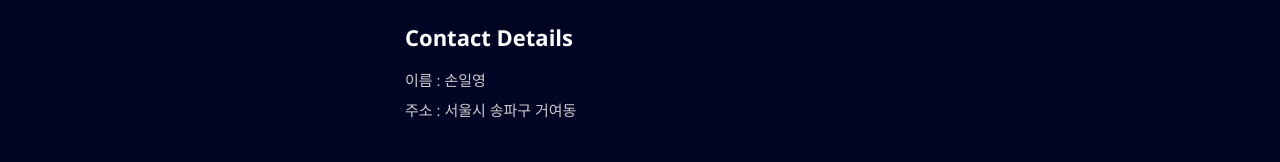
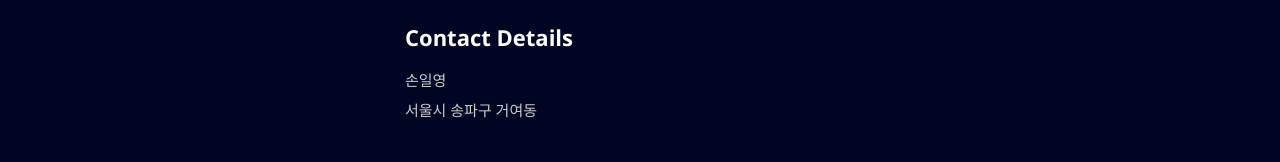
Before and after one commit to sonilyoung/portfolio1, a React (Create React App) app: page / in a window 1280 px wide. Shown: the part 1095-1257 px from the top of the page. Built offline with nearby package versions, Linux system fonts and the light colour scheme.

Commit message:
텍스트수정

```diff
--- a/public/resumeData.json
+++ b/public/resumeData.json
@@ -1,6 +1,6 @@
 {
   "main": {
-    "name":"이름 : 손일영",
+    "name":"손일영",
     "description":"웹개발자로 14년의 다양한 경력을 보유하고 있으며, <br> DBMS 및 다양한 프로그래밍 언어와 프레임워크에 능숙합니다",
     "image":"profilepic.jpg",
     "bio":" 주요 기술로는 Oracle, REACT, VUE3, Java, JSP, iBATIS, Maria DB, Spring Boot, PostgreSQL, Oracle DB 등이 있습니다. 팀원들과 협업하여 문제를 해결하고 새로운 기술을 학습하는 것을 즐깁니다. 업계에서 인정받는 프로젝트 경험으로 소통 능력과 문제 해결 능력을 갖췄습니다. 성실하고 책임감이 강한 저는 항상 최선을 다해 일을 처리하고 성과를 이루어냅니다. 기술력을 끊임없이 향상시키며 항상 도전하는 자세로 업무에 임하고 있습니다. 협업을 통해 팀의 목표를 달성하고, 성공적인 프로젝트를 위해 최선을 다할 것을 약속드립니다.",
@@ -10,7 +10,7 @@
     "github":"https://github.com/nordicgiant2/react-nice-resume",
     "project":"https://github.com/nordicgiant2/react-nice-resume",
     "address":{
-      "street":"주소 : 서울시 송파구 거여동",
+      "street":"서울시 송파구 거여동",
       "city":"",
       "state":"",
       "zip": ""
--- a/src/Components/Contact.js
+++ b/src/Components/Contact.js
@@ -74,7 +74,7 @@ class Contact extends Component {
     if (messageStatus === 'success') {
         return (
             <div id="message-success" style={{ display: 'block' }}>
-                <i className="fa fa-check"></i>Your message was sent, thank thank you!
+                <i className="fa fa-check"></i>메일전송이 완료되었습니다.
                 <br />
             </div>
         );
@@ -82,7 +82,7 @@ class Contact extends Component {
         // 실패 시 console.error에 출력된 상세 오류를 확인해야 합니다.
         return (
             <div id="message-warning" style={{ display: 'block' }}>
-                Error! Please check console for details.
+                메일전송이 실패했습니다.
             </div>
         );
     }
@@ -91,7 +91,7 @@ class Contact extends Component {
         <>
             <div id="message-warning" style={{ display: 'none' }}> Error boy</div>
             <div id="message-success" style={{ display: 'none' }}>
-                <i className="fa fa-check"></i>Your message was sent, thank you!
+                <i className="fa fa-check"></i>메일전송이 완료되었습니다.
                 <br />
             </div>
         </>
@@ -216,9 +216,9 @@ class Contact extends Component {
               <div className="widget widget_contact">
                 <h4>Name & Address</h4>
                 <p className="address">
-                  {name}
+                  이름 : {name}
                   <br />
-                  {street}
+                  주소 : {street}
                   <br />
                   {city}
                   <br />
```
